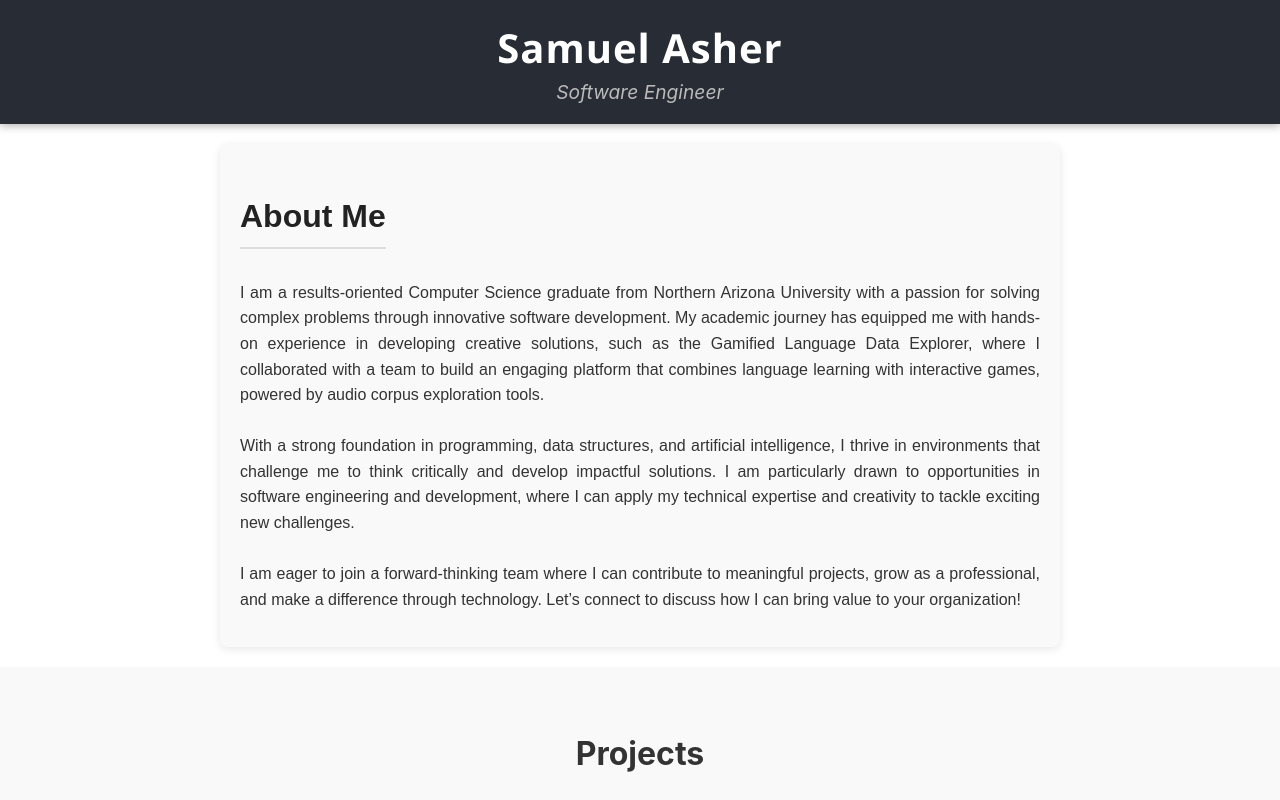
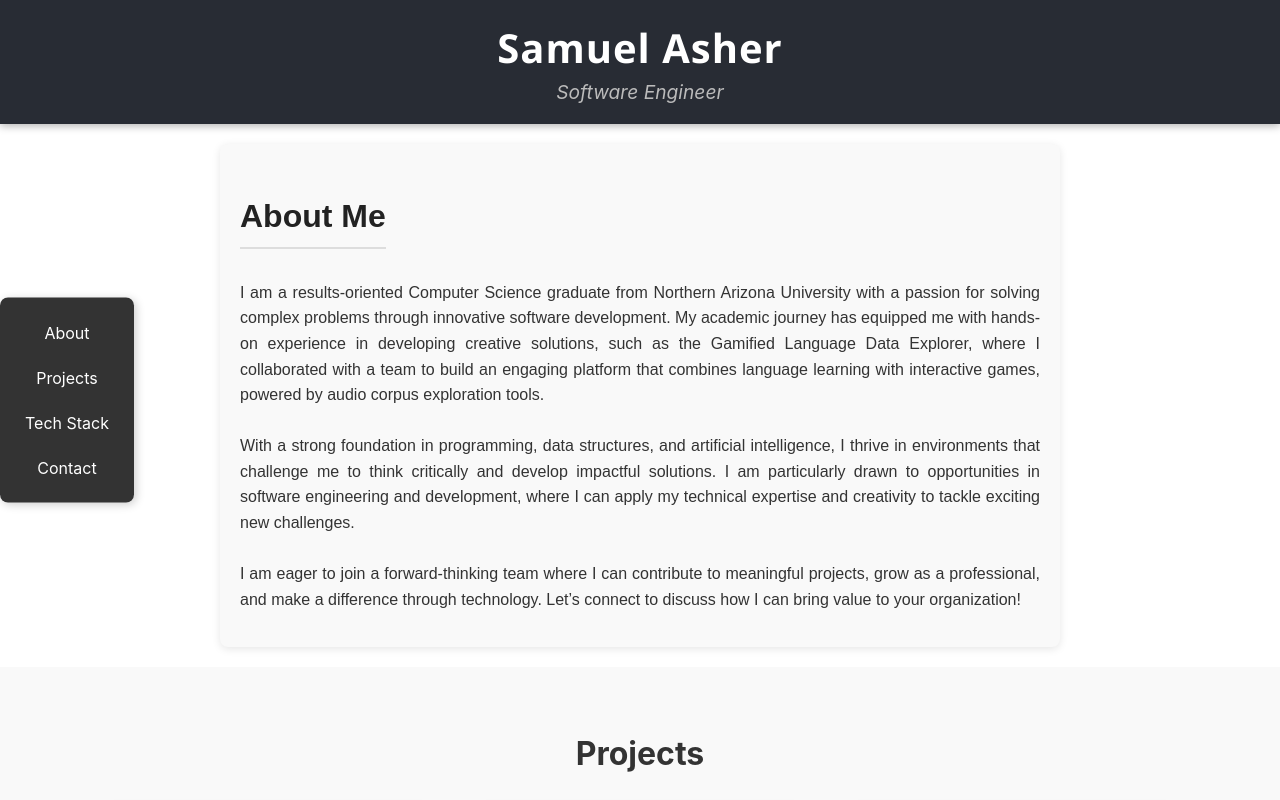
Before and after one commit to Tisaghu/Portfolio-Website, a React (Create React App) app: page / in a window 1280 px wide. Shown: the top 800 px of the page. Built offline with nearby package versions, Linux system fonts and the light colour scheme.

Commit message:
Initial sidebar implementation

```diff
--- a/src/App.js
+++ b/src/App.js
@@ -4,15 +4,17 @@ import About from "./components/About/About";
 import Projects from "./components/Projects/Projects";
 import TechStack from "./components/TechStack/TechStack";
 import Footer from "./components/Footer/Footer";
+import Navigation from "./components/Navigation/Navigation";
 
 function App() {
   return (
     <div>
+      <Navigation />
       <Header />
-      <About />
-      <Projects />
-      <TechStack />
-      <Footer />
+      <section id="about"><About /></section>
+      <section id="projects"><Projects /></section>
+      <section id="tech-stack"><TechStack /></section>
+      <section id="contact"><Footer /></section>
     </div>
   );
 }
--- /dev/null
+++ b/src/components/Navigation/Navigation.css
@@ -0,0 +1,30 @@
+.sidebar {
+    position:fixed;
+    left: 0;
+    top: 50%;
+    transform: translateY(-50%);
+    background-color: #333;
+    padding: 10px;
+    border-radius: 8px;
+    box-shadow: 2px 2px 10px rgba(0, 0, 0, 0.2);
+}
+
+.sidebar ul {
+    list-style-type: none;
+    padding: 0;
+    margin: 0;
+}
+
+.sidebar li {
+    padding: 10px 15px;
+    margin: 5px 0;
+    color: white;
+    cursor: pointer;
+    text-align: center;
+    border-radius: 4px;
+    transition: background 0.3s ease;
+}
+
+.sidebar li:hover {
+    background-color: #555;
+}
--- /dev/null
+++ b/src/components/Navigation/Navigation.js
@@ -0,0 +1,21 @@
+import React from "react";
+import "./Navigation.css";
+
+function Navigation() {
+    const scrollToSection = (id) => {
+        document.getElementById(id).scrollIntoView({ behavior: "smooth" });
+    }
+
+    return (
+        <nav className="sidebar">
+            <ul>
+                <li onClick={() => scrollToSection("about")}>About</li>
+                <li onClick={() => scrollToSection("projects")}>Projects</li>
+                <li onClick={() => scrollToSection("tech-stack")}>Tech Stack</li>
+                <li onClick={() => scrollToSection("contact")}>Contact</li>
+            </ul>
+        </nav>
+    );
+}
+
+export default Navigation;
```
